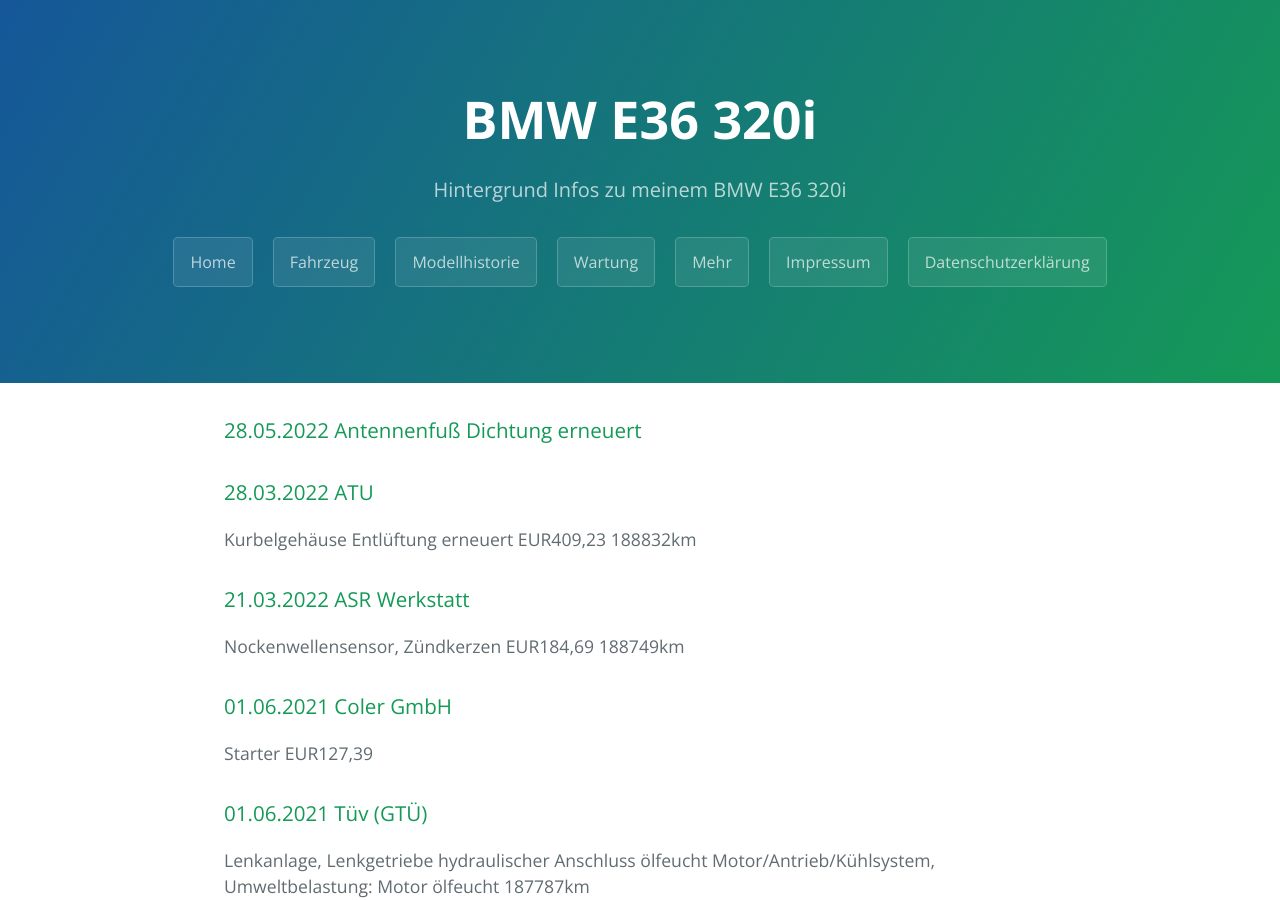
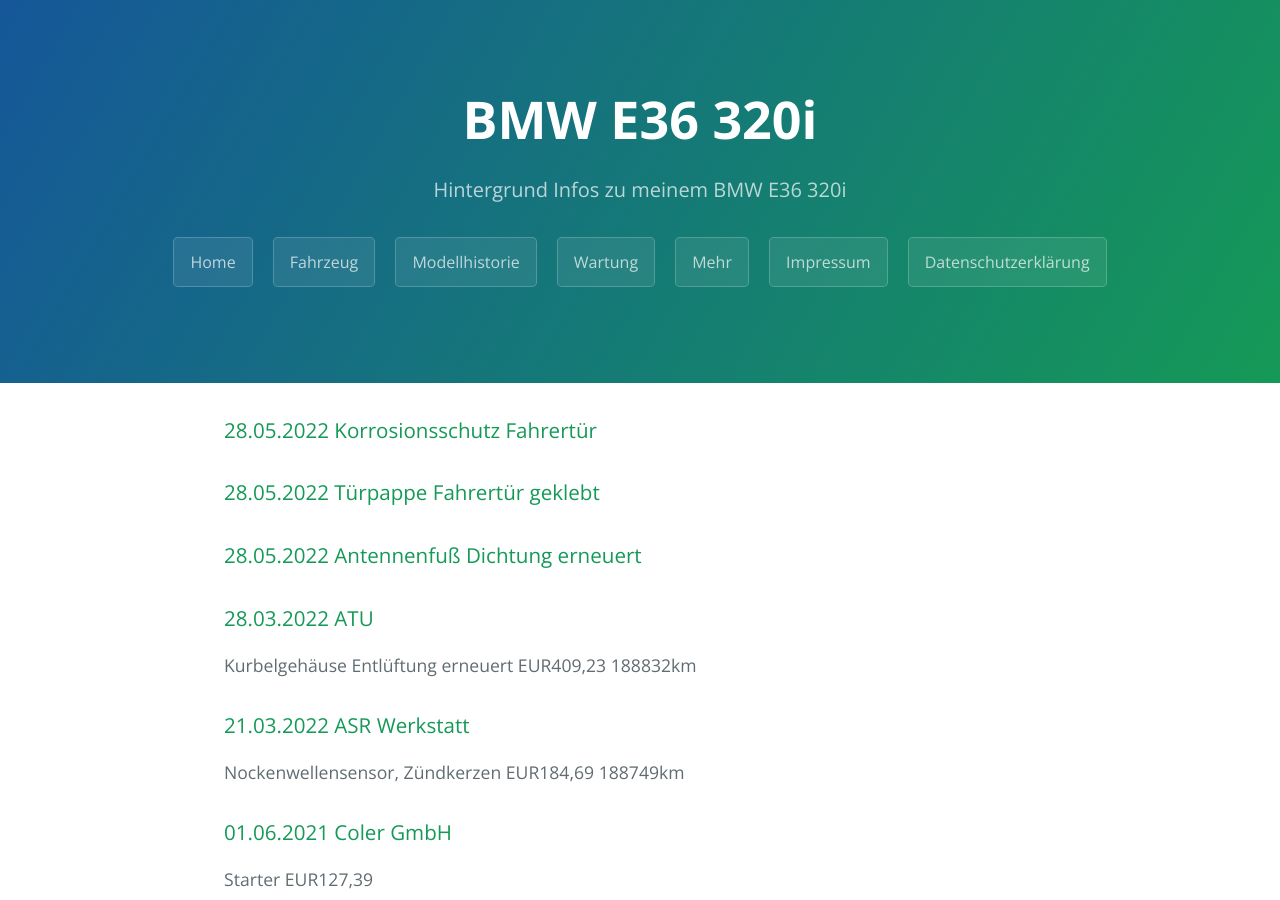
Before and after one commit to trautw/SCD-Quickstart, a Jekyll site: the page built from docs/_pages/03_maintenance.md, in a window 1280 px wide and 900 px high. Built offline with Jekyll 4.4.1, drawn with Linux system fonts in a browser that asks for light colours.

Commit message:
Update 03_maintenance.md

```diff
--- a/docs/_pages/03_maintenance.md
+++ b/docs/_pages/03_maintenance.md
@@ -3,6 +3,10 @@ layout: default
 title: Wartung
 permalink: /maintenance/
 ---
+
+### 28.05.2022 Korrosionsschutz Fahrertür
+
+### 28.05.2022 Türpappe Fahrertür geklebt
 
 ### 28.05.2022 Antennenfuß Dichtung erneuert
 
```
